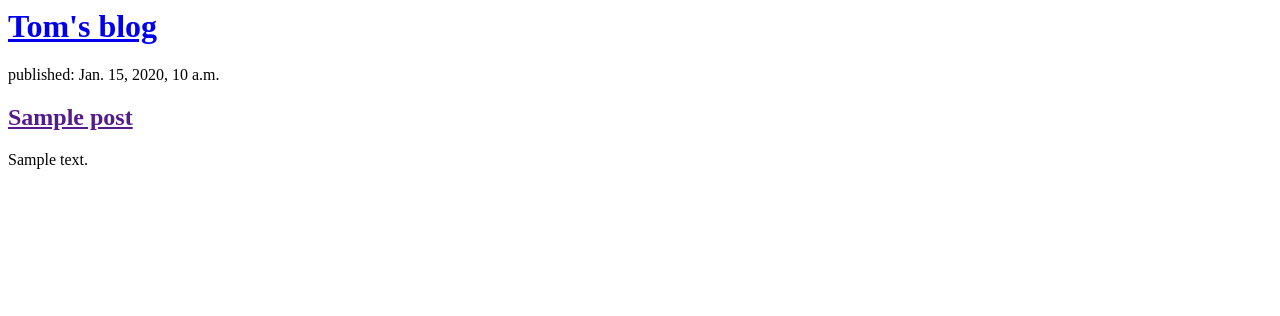
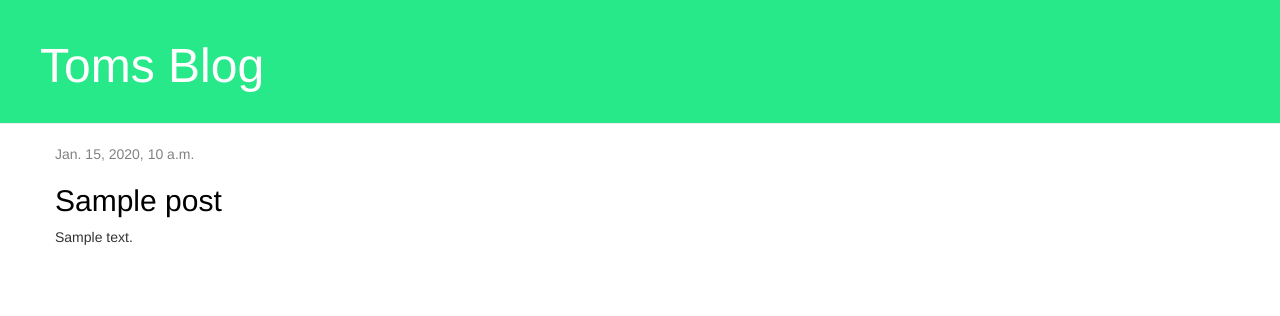
Before and after one commit to tomhmoses/pwa, a Django app: page / in a window 1280 px wide. Shown: the top 316 px of the page. Run offline with Django 3.2, Linux system fonts and the light colour scheme; tables that the repository leaves empty hold one stand-in row (values such as "Sample post"); some libraries are stand-ins or nearby versions.

Commit message:
added basic styling

```diff
--- /dev/null
+++ b/blog/static/css/blog.css
@@ -0,0 +1,45 @@
+h1 a,
+h2 a {
+    color: rgb(40, 233, 137);
+}
+
+.page-header {
+    background-color: rgb(40, 233, 137);
+    margin-top: 0;
+    padding: 20px 20px 20px 40px;
+}
+
+.page-header h1,
+.page-header h1 a,
+.page-header h1 a:visited,
+.page-header h1 a:active {
+    color: #ffffff;
+    font-size: 36pt;
+    text-decoration: none;
+}
+
+.content {
+    margin-left: 40px;
+}
+
+.date {
+    color: #828282;
+}
+
+.save {
+    float: right;
+}
+
+.post-form textarea,
+.post-form input {
+    width: 100%;
+}
+
+.post {
+    margin-bottom: 70px;
+}
+
+.post h2 a,
+.post h2 a:visited {
+    color: #000000;
+}
--- /dev/null
+++ b/blog/templates/blog/base.html
@@ -0,0 +1,26 @@
+{% load static %}
+<html>
+
+<head>
+    <title>Toms blog</title>
+    <link rel="stylesheet" href="//maxcdn.bootstrapcdn.com/bootstrap/3.2.0/css/bootstrap.min.css">
+    <link rel="stylesheet" href="//maxcdn.bootstrapcdn.com/bootstrap/3.2.0/css/bootstrap-theme.min.css">
+    <link href='//fonts.googleapis.com/css?family=Lobster&subset=latin,latin-ext' rel='stylesheet' type='text/css'>
+    <link rel="stylesheet" href="{% static 'css/blog.css' %}">
+</head>
+
+<body>
+    <div class="page-header">
+        <h1><a href="/">Toms Blog</a></h1>
+    </div>
+    <div class="content container">
+        <div class="row">
+            <div class="col-md-8">
+                {% block content %}
+                {% endblock %}
+            </div>
+        </div>
+    </div>
+</body>
+
+</html>
--- a/blog/templates/blog/post_list.html
+++ b/blog/templates/blog/post_list.html
@@ -1,21 +1,13 @@
-<html>
+{% extends 'blog/base.html' %}
 
-<head>
-    <title>Tom's blog</title>
-</head>
-
-<body>
-    <div>
-        <h1><a href="/">Tom's blog</a></h1>
-    </div>
-
+{% block content %}
     {% for post in posts %}
-        <div>
-            <p>published: {{ post.published_date }}</p>
+        <div class="post">
+            <div class="date">
+                {{ post.published_date }}
+            </div>
             <h2><a href="">{{ post.title }}</a></h2>
             <p>{{ post.text|linebreaksbr }}</p>
         </div>
     {% endfor %}
-</body>
-
-</html>
+{% endblock %}
```
